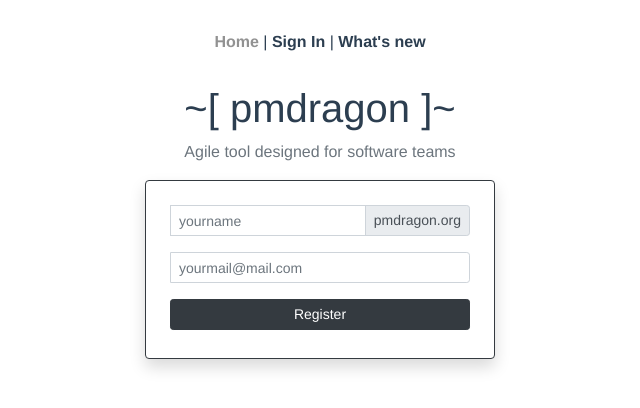
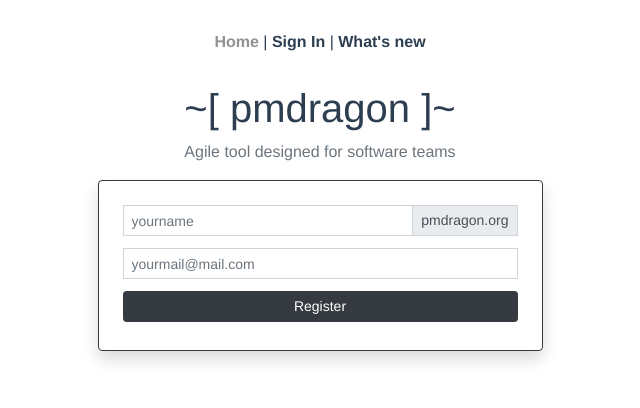
Before and after one commit to cybersturmer/pmdragon, a Vue app in the folder web/: page / in a window 1280 px wide. Shown: the top 408 px of the page, without its empty margins (320-960 px from the left). Built offline with nearby package versions, Linux system fonts and the light colour scheme; the HTML template or start-up script is replaced by a standard one.

Commit message:
JavaScript scripts for fetching was changed to work with API.

```diff
--- a/web/src/components/RegistrationForm.vue
+++ b/web/src/components/RegistrationForm.vue
@@ -1,30 +1,89 @@
 <template>
-    <form method="post">
-        <div class="input-group input-group-sm mb-3">
+    <div>
+        <div v-show="!form_show" class="text-dark">
+            <p class="m-1">Thanks for registration!</p>
+            <p class="m-1">Your link was sent at <strong>{{ this.form_data.email }}.</strong></p>
+            <p class="m-1"> Please check it and confirm registration.</p>
+        </div>
+        <form v-on:submit.prevent v-show="form_show">
+            <div class="input-group input-group-sm mb-2">
                 <label for="prefix_url"></label>
-            <input id="prefix_url" type="text"
-                   placeholder="yourname" class="form-control" required>
+                <input id="prefix_url" type="text" v-model="form_data.prefix_url"
+                       placeholder="yourname" class="form-control"
+                       minlength="3" maxlength="20" required>
                 <div class="input-group-append">
                     <div class="input-group-text">pmdragon.org</div>
                 </div>
+                <div class="invalid-feedback d-inline-block font-weight-bold"
+                     v-show="form_errors.prefix_url">
+                    {{ form_errors.prefix_url }}
                 </div>
-        <div class="input-group input-group-sm mb-3">
+            </div>
+            <div class="input-group input-group-sm mb-2">
                 <label for="email"></label>
-                <input id="email" type="email"
+                    <input id="email" type="email" v-model="form_data.email"
                            placeholder="yourmail@mail.com" class="form-control" required>
+                <div class="invalid-feedback d-inline-block font-weight-bold"
+                     v-show="form_errors.email">
+                    {{ form_errors.email }}
+                </div>
             </div>
             <div class="input-group input-group-sm mb-1">
-            <button type="submit" class="btn btn-sm btn-dark w-100">Register</button>
+                <button type="submit" class="btn btn-sm btn-dark w-100" v-on:click="sendRequest()">
+                    Register
+                </button>
             </div>
         </form>
+    </div>
 </template>
 
 <script>
 export default {
   name: 'RegistrationForm',
+  data() {
+    return {
+      form_show: true,
+      form_data: {
+        prefix_url: '',
+        email: '',
+      },
+
+      form_errors: {
+        prefix_url: '',
+        email: '',
+      },
+    };
+  },
+
+  methods: {
+    async sendRequest() {
+      const url = 'http://0.0.0.0:8000/api/core/registration-requests/';
+
+      const response = await fetch(url, {
+        method: 'POST',
+        headers: {
+          Accept: 'application/json',
+          'Content-Type': 'application/json',
+        },
+        body: JSON.stringify(this.form_data),
+      });
+
+      const json = await response.json();
+      if (response.status !== 201) {
+        if (('prefix_url' in json) && (Array.isArray(json.prefix_url))) {
+          this.form_errors.prefix_url = json.prefix_url.join(', ');
+        }
+
+        if (('email' in json) && (Array.isArray(json.email))) {
+          this.form_errors.email = json.email.join(', ');
+        }
+
+        return;
+      }
+
+      this.form_errors = { prefix_url: '', email: '' };
+      this.form_show = false;
+    },
+  },
 };
 </script>
-
-<style scoped>
-
-</style>
--- a/web/src/components/SignInForm.vue
+++ b/web/src/components/SignInForm.vue
@@ -1,5 +1,5 @@
 <template>
-    <form method="post">
+    <form>
         <div class="input-group input-group-sm mb-3">
             <label for="email"></label>
             <input id="email" type="email"
@@ -11,7 +11,9 @@
                    placeholder="************" class="form-control" required>
         </div>
         <div class="input-group input-group-sm mb-1">
-            <button type="submit" class="btn btn-sm btn-dark w-100">Sign In</button>
+            <button type="submit" class="btn btn-sm btn-dark w-100">
+                Sign In
+            </button>
         </div>
     </form>
 </template>
--- a/web/src/views/Home.vue
+++ b/web/src/views/Home.vue
@@ -1,13 +1,13 @@
 <template>
   <div class="container">
     <div class="row justify-content-md-center">
-      <div class="col-sm-10 col-md-10 col-lg-6 col-xl-4">
+      <div class="col-sm-10 col-md-10 col-lg-6 col-xl-5">
         <H1 msg="~[ pmdragon ]~"/>
         <Description msg="Agile tool designed for software teams"/>
       </div>
     </div>
     <div class="row justify-content-md-center">
-      <div class="col-sm-10 col-md-10 col-lg-6 col-xl-4">
+      <div class="col-sm-10 col-md-10 col-lg-6 col-xl-5">
         <div class="card border-dark p-1 rounded shadow">
           <div class="card-body">
             <RegistrationForm/>
```
Lines whose indentation alone changed are shown as unchanged.
